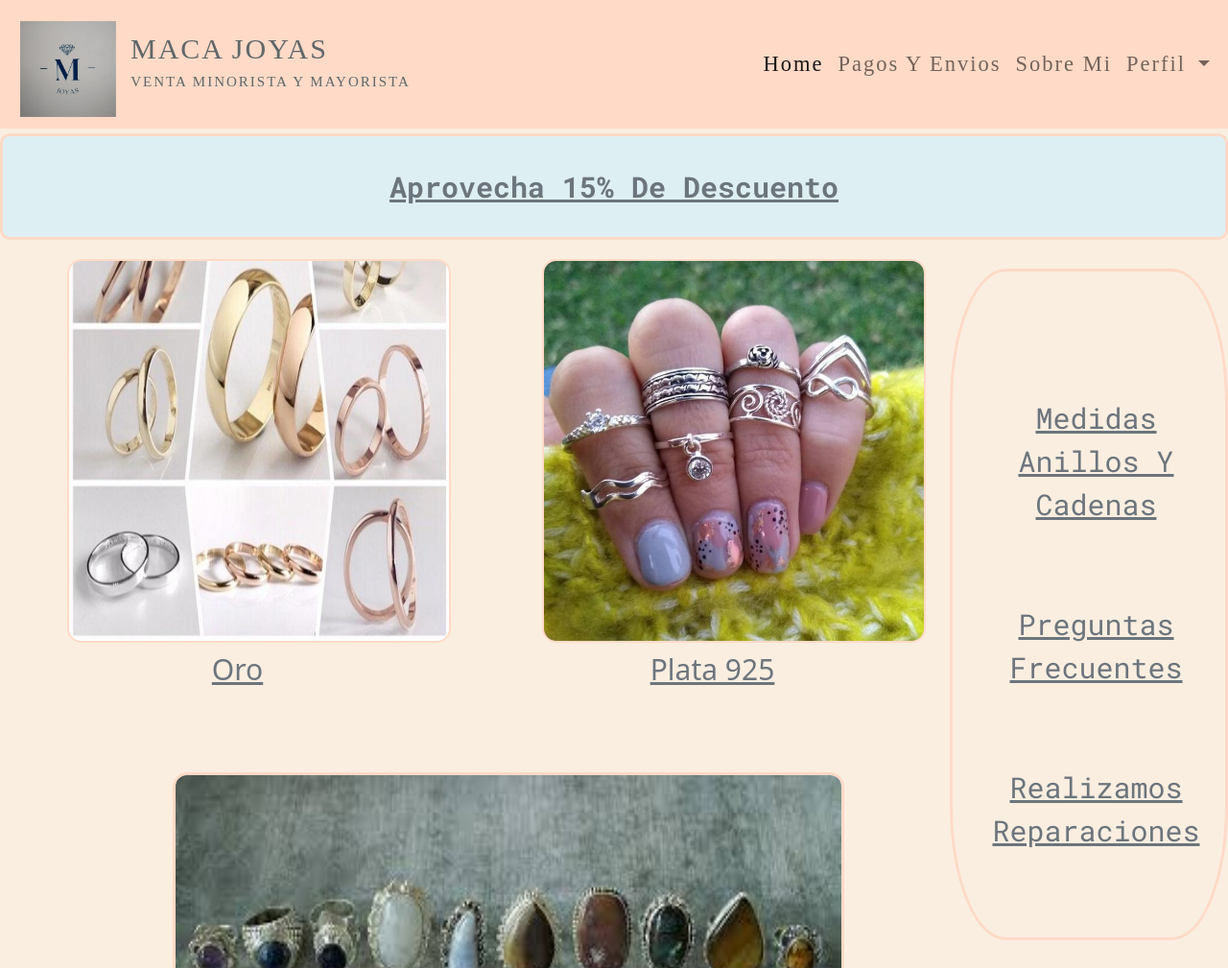
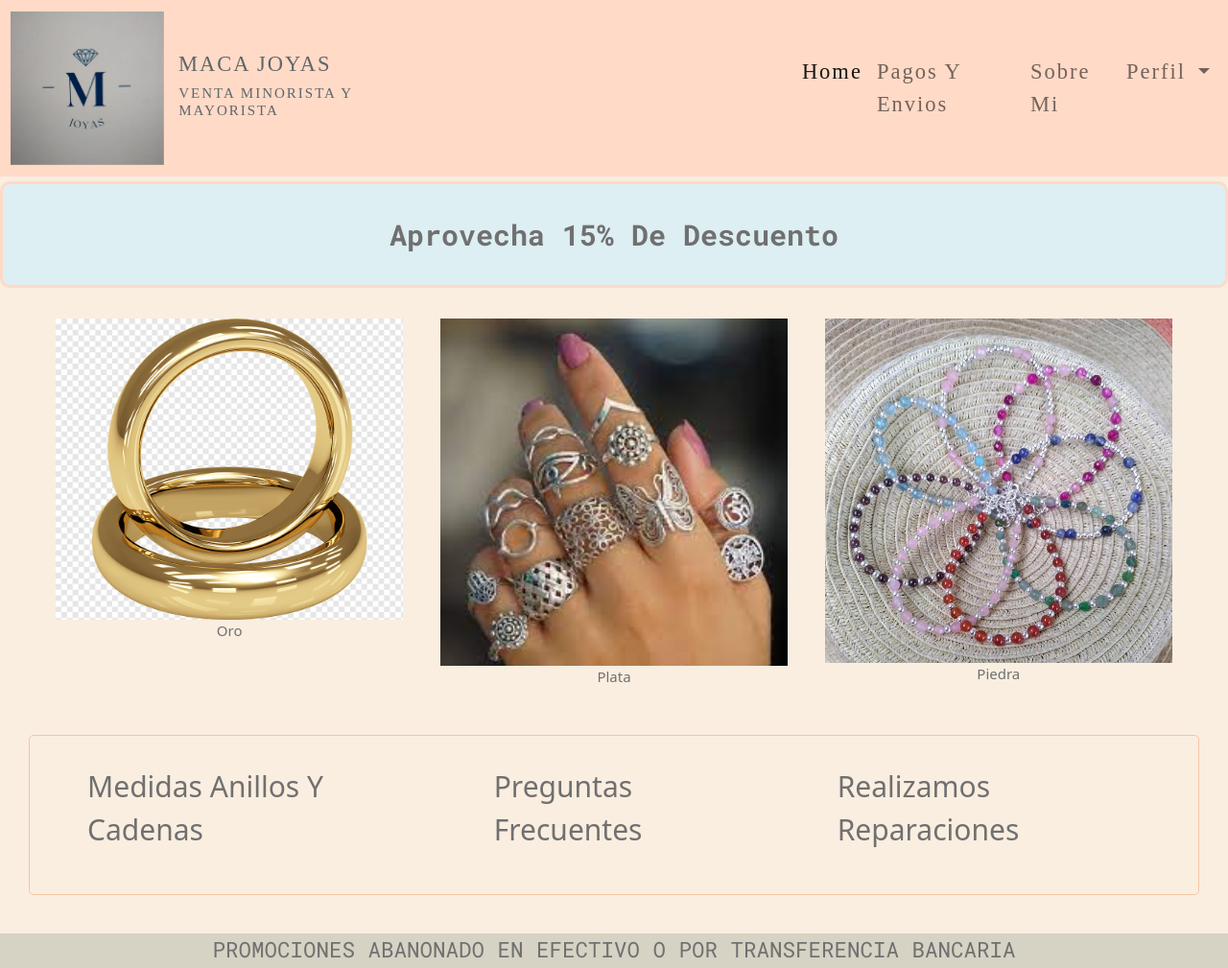
Before and after one commit to Natybosisio/Proyecto-Maca-Joyas, a website: page index.html in a window 1280 px wide. Shown: the top 1009 px of the page at 96% size. Drawn offline with nearby package versions, Linux system fonts and the light colour scheme.

Commit message:
index responsive

```diff
--- a/index.html
+++ b/index.html
@@ -54,16 +54,21 @@
     <header class="header">
 
         <nav class="navbar navbar-expand-lg navbar-light">
+
             <div class="container-fluid">
               <a class="navbar-brand" href="index.html"><img id=logo class="animate__animated animate__bounce"
                 src="SRC/IMAGENES/Imagenes-no-mercaderia/Logo-claro.jpeg" alt="maca joyas logo" width="250px"
                 height="auto"></a>
-                <div id="posicion-query">
-                    <h1 class="animate__animated animate__bounce fs-2">maca joyas</h1>
-                    <h2 class="fs-6">venta minorista y mayorista </h2>
+                  <div class="titulo-marca">
+                      <h1 class="animate__animated animate__bounce">maca joyas</h1>
+                      <h2>venta minorista y mayorista </h2>
                   </div>
-                <div class="collapse navbar-collapse d-flex justify-content-end fs-4" id="navbarNavDropdown">
-                    <ul class="navbar-nav">
+              <button class="navbar-toggler" type="button" data-bs-toggle="collapse" data-bs-target="#navbarSupportedContent" aria-controls="navbarSupportedContent" aria-expanded="false" aria-label="Toggle navigation">
+                <span class="navbar-toggler-icon"></span>
+              </button>
+
+              <div class="collapse navbar-collapse distribucion" id="navbarSupportedContent">
+                <ul class="navbar-nav me-auto mb-2 mb-lg-0">
                   <li class="nav-item">
                     <a class="nav-link active" aria-current="page" href="index.html">Home</a>
                   </li>
@@ -74,60 +79,54 @@
                     <a class="nav-link" href="./SRC/Page/sobremi.html">sobre mi</a>
                   </li>
                   <li class="nav-item dropdown">
-                            <a class="nav-link dropdown-toggle" href="SRC/Page/perfil.html"
-                                id="navbarDropdownMenuLink" role="button" data-bs-toggle="dropdown"
-                                aria-expanded="false">
-                                perfil
+                    <a class="nav-link dropdown-toggle" href="SRC/Page/perfil.html" id="navbarDropdown" role="button" data-bs-toggle="dropdown" aria-expanded="false">
+                      Perfil
                     </a>
-                            <ul class="dropdown-menu" aria-labelledby="navbarDropdownMenuLink">
-                                <li><a class="dropdown-item" href="SRC/Page/perfil.html">registrate</a></li>
-                                <li><a class="dropdown-item" href="SRC/Page/perfil.html">Inicia sesion</a></li>
+                    <ul class="dropdown-menu" aria-labelledby="navbarDropdown">
+                      <li><a class="dropdown-item" href="SRC/Page/perfil.html">Inicia Sesion</a></li>
+                      <li><a class="dropdown-item" href="SRC/Page/perfil.html">Registrate</a></li>
+                      <li><hr class="dropdown-divider"></li>
 
                     </ul>
                   </li>
+
                 </ul>
               </div>
-                <!-- </div> -->
+            </div>
+          </nav>
+
         </nav>
     </header>
 
 
     <section>
         <div class="transform-promo section-promociones">
-            <a class="link-secondary" href="./SRC/Page/promociones.html">aprovecha 15% de descuento</a>
+            <a class="link-secondary" href="SRC/Page/promociones.html">aprovecha 15% de descuento</a>
         </div>
     </section>
-
-    <div class="para-query">
-        <section class="section-mercaderia">
-
-            <div class="posicion-1">
-                <img id="imgs" src="SRC/IMAGENES/Imagenes-seccion-oro/oro.jpeg" alt="imagen-ppal-Sección-Oro" />
-                <a class="link-secondary" href="./SRC/Page/oro.html"> oro</a>
+    <section class="posicion-container">
+        <div class="posicion">
+          <img src="SRC/IMAGENES/Imagenes-seccion-oro/anillo-oro.png" alt="oro">
+          <a href="SRC/Page/oro.html">Oro</a>
         </div>
-
-            <div class="posicion-2">
-                <img id="imgs" src="SRC/IMAGENES/Imagenes-seccion-plata/ani-plata.jpeg" alt="imagen-ppal-Sección-Plata" />
-                <a class="link-secondary" href="./SRC/Page/plata.html"> plata 925</a>
+        <div class="posicion">
+            <img src="SRC/IMAGENES/Imagenes-seccion-plata/anillo-plata.jpg" alt="plata">
+            <a href="SRC/Page/plata.html">Plata</a>
         </div>
-
-            <div class="posicion-3">
-                <img class="foto-piedra" src="./SRC/IMAGENES/Imagenes-seccion-piedras/anillos-piedra.jpg"
-                    alt="imagen-ppal-PIEDRAS" />
-                <a class="link-secondary" href="./SRC/Page/piedras.html"> piedras</a>
+        <div class="posicion">
+            <img src="SRC/IMAGENES/Imagenes-seccion-piedras/pulsera-piedra.jpeg" alt="piedra">
+            <a href="SRC/Page/piedras.html">Piedra</a>
         </div>
-
-            <div class="posicion-4 position-relative">
+    </section>
+    <section class="w-80 posicion listado-aside">
             <ul>
-                    <li> <a class="link-secondary" href="./SRC/Page/medidas.html"> medidas anillos y cadenas </a>
-                    </li>
-                    <li> <a class="link-secondary" href="./SRC/Page/preguntas.html">preguntas frecuentes </a></li>
+                <li> <a class="link-secondary" href="SRC/Page/medidas.html"> medidas anillos y cadenas </a></li>
+                <li> <a class="link-secondary" href="SRC/Page/preguntas.html">preguntas frecuentes </a></li>
                 <li> <a class="link-secondary" href="https://web.whatsapp.com/"> realizamos reparaciones </a> </li>
             </ul>
+    </section>
 
-            </div>
-        </section>
-    </div>
+
     <footer id="footer" class="footer-conteiner">
 
         <div class="container">
@@ -197,12 +196,9 @@
     </div>
 
     <!--Bootstrap-->
-    <script src="https://cdn.jsdelivr.net/npm/@popperjs/core@2.10.2/dist/umd/popper.min.js"
-        integrity="sha384-7+zCNj/IqJ95wo16oMtfsKbZ9ccEh31eOz1HGyDuCQ6wgnyJNSYdrPa03rtR1zdB"
-        crossorigin="anonymous"></script>
-    <script src="https://cdn.jsdelivr.net/npm/bootstrap@5.1.3/dist/js/bootstrap.min.js"
-        integrity="sha384-QJHtvGhmr9XOIpI6YVutG+2QOK9T+ZnN4kzFN1RtK3zEFEIsxhlmWl5/YESvpZ13"
-        crossorigin="anonymous"></script>
+    <script src="https://cdn.jsdelivr.net/npm/@popperjs/core@2.10.2/dist/umd/popper.min.js" integrity="sha384-7+zCNj/IqJ95wo16oMtfsKbZ9ccEh31eOz1HGyDuCQ6wgnyJNSYdrPa03rtR1zdB" crossorigin="anonymous"></script>
+<script src="https://cdn.jsdelivr.net/npm/bootstrap@5.1.3/dist/js/bootstrap.min.js" integrity="sha384-QJHtvGhmr9XOIpI6YVutG+2QOK9T+ZnN4kzFN1RtK3zEFEIsxhlmWl5/YESvpZ13" crossorigin="anonymous"></script>
+
 
 </body>
 
--- a/scss/base/_general.scss
+++ b/scss/base/_general.scss
@@ -14,3 +14,8 @@ html{
 .body {
     background-color:rgb(250, 238, 224);
 }
+
+a:link {
+    text-decoration: none;
+    @extend %texto;
+  }
--- /dev/null
+++ b/scss/base/_mixins.scss
@@ -0,0 +1,5 @@
+@mixin flexbox($display, $flex-flow, $justify-content){
+    display:$display;
+    flex-flow: $flex-flow;
+    justify-content: $justify-content;
+}
--- a/scss/componentes/_header.scss
+++ b/scss/componentes/_header.scss
@@ -1,26 +1,14 @@
 @import "../base/lista";
 @import "../base/general";
 @import "../base/extends";
+@import "../base/mixins";
 
 /*Estilo del header*/
 
-//########################no funciona QUERY, probe distintas cosas y en distintas pag################################
-@media screen and (max-width: 995px) {
-  #posicion-quiery {
-    display: flex;
-    justify-content: start;
-    font-size: 3px;
-
-    div ul li a {
-      display: flex;
-      justify-content: start;
-    }
-  }
-}
 
 .header {
   color: nth($color, 2);
-  font-size: 1rem;
+
   background-color: nth($color, 8);
   font-family: "Avenir Next LT Pro Bold";
   letter-spacing: 2px;
@@ -30,17 +18,28 @@
     background-color: nth($color, 4);
   }
 
+  h1 {
+    font-size: 1.5rem;
+    }
+    h2{
+      font-size: 1rem;
+    }
+
+  .distribucion{
+    margin-left: 25rem;
+    font-size: 1.5rem;
+
+  }
+
+  .titulo.marca {
+    @include flexbox(flex, row nowrap, center);
+  }
+
   #logo {
-    padding: 0px;
-    margin-top: 10px;
-    margin-left: 10px;
-    width: 100px;
-    height: 100px;
+    width: 20vh;
+    height: 20vh;
     border: 2px solid nth($color, 6);
   }
 
-  a:link {
-    text-decoration: none;
-    @extend %texto;
-  }
+
 }
--- a/scss/componentes/_index.scss
+++ b/scss/componentes/_index.scss
@@ -1,100 +1,128 @@
-/*SECCIONES-PLATA-ORO-PIEDRAS inicio*/
-
-//NO FUNCIONA #####################
-
-@media screen and (max-width: 1331px) {
-    //    .body{
-    //        background-color: green;
-    //    }
-    //     .section-mercaderia {
-    //       width: 100%;
-    //     }
-
-    //     .posicion-4 {
-    //       width: 100%;
-    //     }
-    .para-query {
-        display: grid;
-        grid-template-columns: 2fr;
-        grid-template-rows: 3fr;
-        grid-template-areas:
-            "oro plata"
-            "piedras piedras"
-            "preguntas preguntas";
+.posicion-container{
+    @media screen and (max-width:480px){
+        @include flexbox(flex, column wrap, space-around);
+    }
+    @include flexbox(flex, row wrap, center);
+    margin: 0.8em;
+    .posicion{
+        display:flex;
+        flex-direction:column;
+        align-items: center;
+        margin: 0.8em;
+        padding: 0.5em;
+        @media screen and (max-width:480px){
+            margin-left: auto;
+            width: 100%;
+        }
+        width:30%;
+        img{
+            width:100%;
+            &:hover{
+                box-shadow: -1px -1px 12px 1px rgba(0, 0, 0, 0.75);
+                -webkit-box-shadow: -1px -1px 12px 1px rgba(0, 0, 0, 0.75);
+                -moz-box-shadow: -1px -1px 12px 1px rgba(0, 0, 0, 0.75);
+            }
+        }
+    }
+}
+.listado-aside{
+    margin:2em;
+    border: 1px solid nth($color, 7);
+    border-radius: 5px;
+    ul{
+        @media screen and (max-width:480px){
+            @include flexbox(flex, column wrap, space-around);
+        }
+        @include flexbox(flex, row nowrap, center);
+        li{
+            padding:1em;
+            font-size: 2em;
+        }
     }
 }
 
-.section-mercaderia {
-    justify-content: start;
-    display: grid;
-    grid-template-columns: 3fr;
-    grid-template-rows: 2fr;
-    grid-template-areas:
-        "oro plata preguntas"
-        "piedras piedras preguntas";
-    height: 950px;
 
-    div a {
-        font-size: 2rem;
-        @extend %centrado;
-    }
-}
 
-.posicion-1:hover,
-.posicion-2:hover,
-.posicion-3:hover {
-    transform: scale(1.03);
-}
 
-#imgs {
-    width: 400px;
-    height: 400px;
-    margin: 20px 25px 5px 70px;
-    border: 2px solid nth($color, 8);
-    border-radius: 15px;
-}
 
-.posicion-1 {
-    grid-area: oro;
-    transition-property: all;
-    transition-duration: 3s;
-}
 
-.posicion-2 {
-    grid-area: plata;
-    transition-property: all;
-    transition-duration: 3s;
-}
 
-.posicion-3 {
-    grid-area: piedras;
-    transition-property: all;
-    transition-duration: 3s;
-}
 
-.foto-piedra {
-    width: 700px;
-    height: 350px;
-    margin-left: 180px;
-    border: 3px solid nth($color, 8);
-    border-radius: 15px;
-}
 
-/*SECCION PREGUNTAS FRECUENTES Y MEDIDAS DE ANILLO*/
-.posicion-4 {
-    grid-area: preguntas;
-    font-size: 26px;
-    font-family: "Roboto Mono", monospace;
-    border: 3px solid nth($color, 8);
-    margin-top: 30px;
-    padding-top: 90px;
-    text-align: center;
-    border-radius: 20%;
-    height: 700px;
 
-    li {
-        padding-top: 40px;
-        padding-bottom: 40px;
-        padding-right: 15px;
-    }
-}
+
+
+
+
+
+
+
+// .section-mercaderia {
+//     display: flex;
+//     flex-flow: row wrap;
+//     justify-content: space-between;
+
+
+
+//     }
+//     div{
+//         a{
+//             font-size: 2rem;
+//             @extend %centrado;
+//         }
+//     }
+// }
+
+// .posicion:hover,
+// .posicion-2:hover,
+// {  transform: scale(1.03);
+// }
+
+// #imgs {
+//     height: 60vh;
+//     margin: 1rem 1.5rem 1rem 1.5rem;
+//     border: 2px solid nth($color, 8);
+//     border-radius: 15px;
+// }
+
+// // .posicion-1 {
+// //     grid-area: oro;
+// //     transition-property: all;
+// //     transition-duration: 3s;
+// // }
+
+// // .posicion-2 {
+// //     grid-area: plata;
+// //     transition-property: all;
+// //     transition-duration: 3s;
+// // }
+
+// // .posicion-3 {
+// //     grid-area: piedras;
+// //     transition-property: all;
+// //     transition-duration: 3s;
+// // }
+
+// // .foto-piedra {
+// //     width: 700px;
+// //     height: 350px;
+// //     margin-left: 180px;
+// //     border: 3px solid nth($color, 8);
+// //     border-radius: 15px;
+// // }
+
+// /*SECCION PREGUNTAS FRECUENTES Y MEDIDAS DE ANILLO*/
+// .posicion-4 {
+//     font-size: 1.5rem;
+//     font-family: "Roboto Mono", monospace;
+//     border: 3px solid nth($color, 8);
+//     margin-top: 30px;
+//     padding-top: 90px;
+//     text-align: center;
+//     border-radius: 20%;
+
+
+//     li {
+//         padding: 3rem 1rem 3rem 3rem;
+//     }
+// }
--- a/scss/style.scss
+++ b/scss/style.scss
@@ -1,5 +1,6 @@
 @import "base/lista";
 @import "base/general";//###############@import "componentes/general"SI LO AGREGO ME DUPLICA
+@import "base/mixins";
 @import "base/extends";
 @import "componentes/header";
 @import "componentes/promociones";
```
Also changed, not shown: CSS/style.css, SRC/IMAGENES/Imagenes-seccion-oro/anillo-oro.png (added), scss/base/_extends.scss (line endings or trailing spaces), 1 other file. Lines whose indentation alone changed are shown as unchanged.
